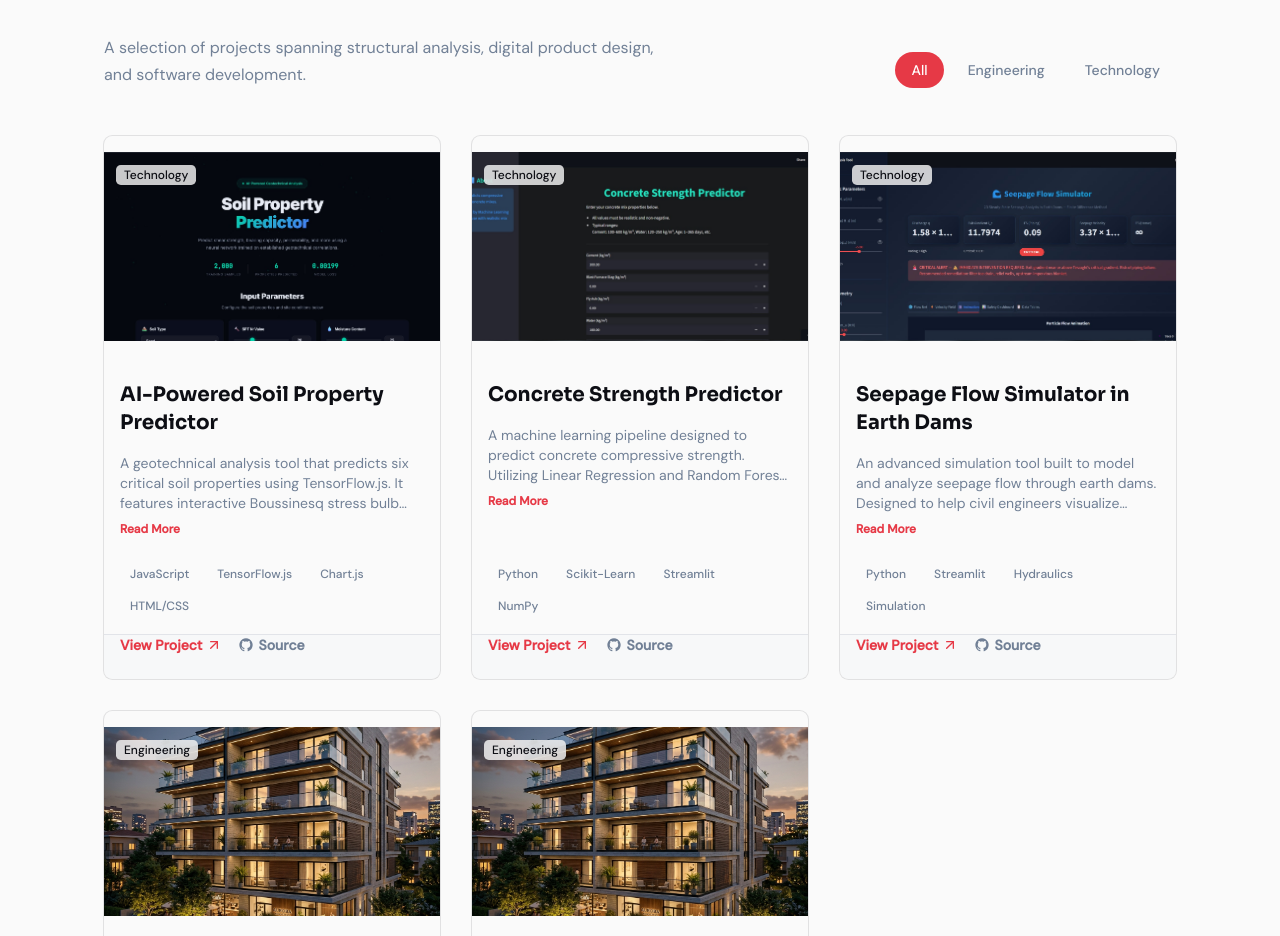
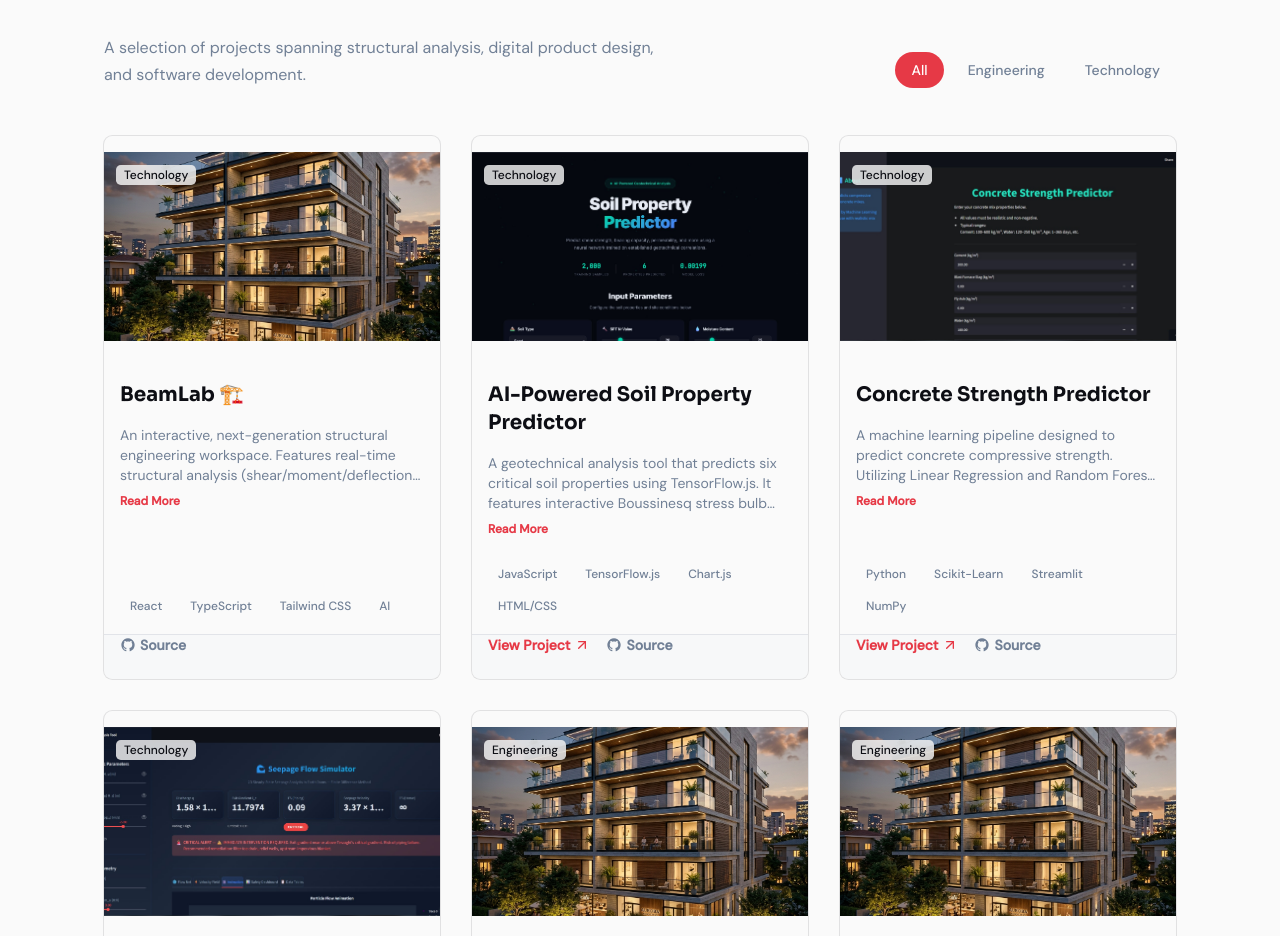
Before and after one commit to biswajeet-bishoyi/Portfolio, a Next.js app: page / in a window 1280 px wide. Shown: the part 4440-5376 px from the top of the page. Built offline with nearby package versions, Linux system fonts and the light colour scheme.

Commit message:
Add BeamLab project

```diff
--- a/src/components/sections/projects-section.tsx
+++ b/src/components/sections/projects-section.tsx
@@ -14,6 +14,15 @@ import { Card, CardContent, CardFooter, CardHeader } from "@/components/ui/card"
 type ProjectCategory = "All" | "Engineering" | "Technology"
 
 const PROJECTS = [
+  {
+    id: 7,
+    title: "BeamLab 🏗️",
+    category: "Technology",
+    description: "An interactive, next-generation structural engineering workspace. Features real-time structural analysis (shear/moment/deflection), an AI Engineering Studio (\"Archie\"), a Time Machine feature for tracking design evolution, and a cinematic Presentation mode.",
+    image: "/images/building.png",
+    tags: ["React", "TypeScript", "Tailwind CSS", "AI"],
+    links: { github: "https://github.com/biswajeet-bishoyi/BeamLab" }
+  },
   {
     id: 1,
     title: "AI-Powered Soil Property Predictor",
```
